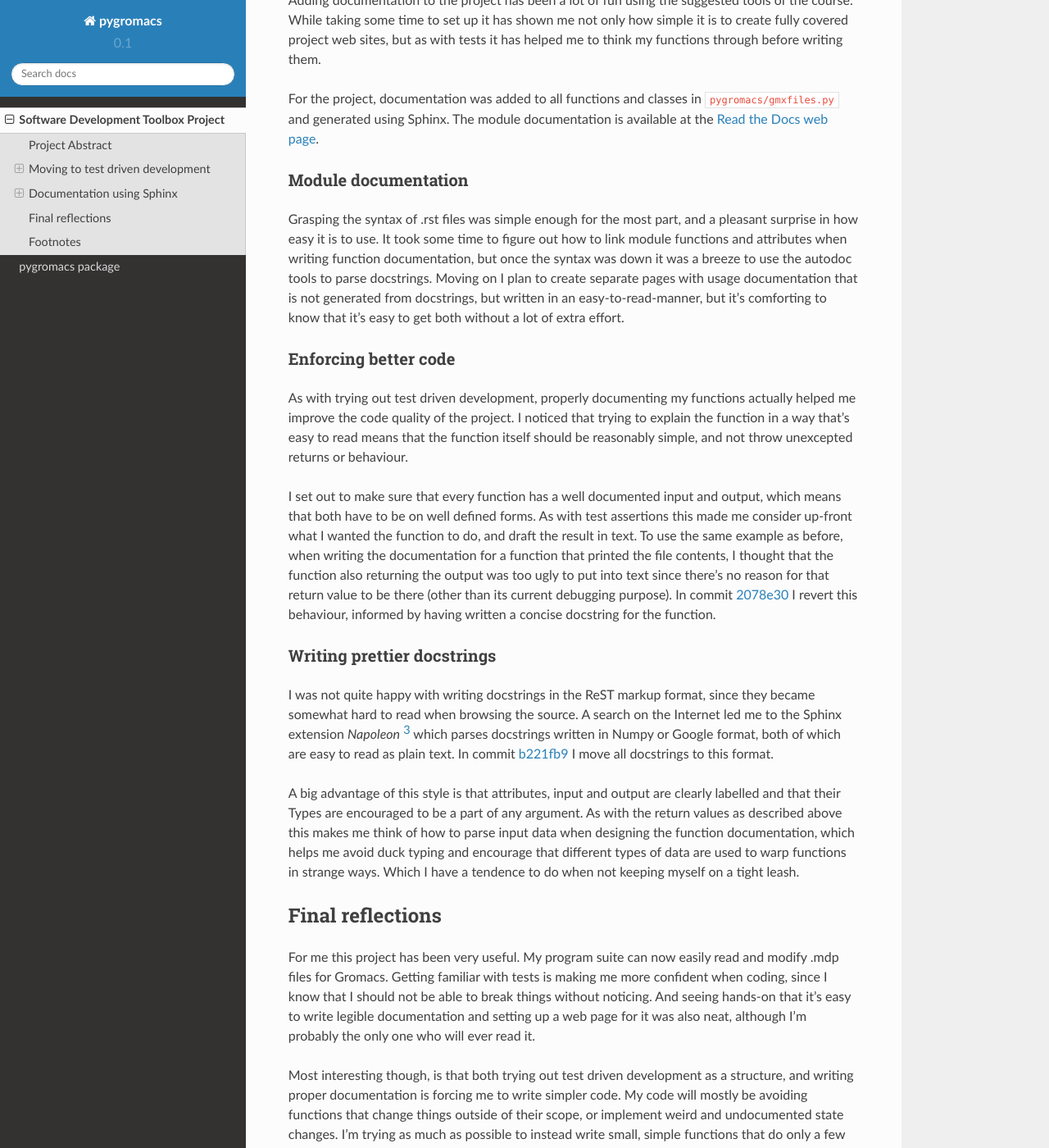
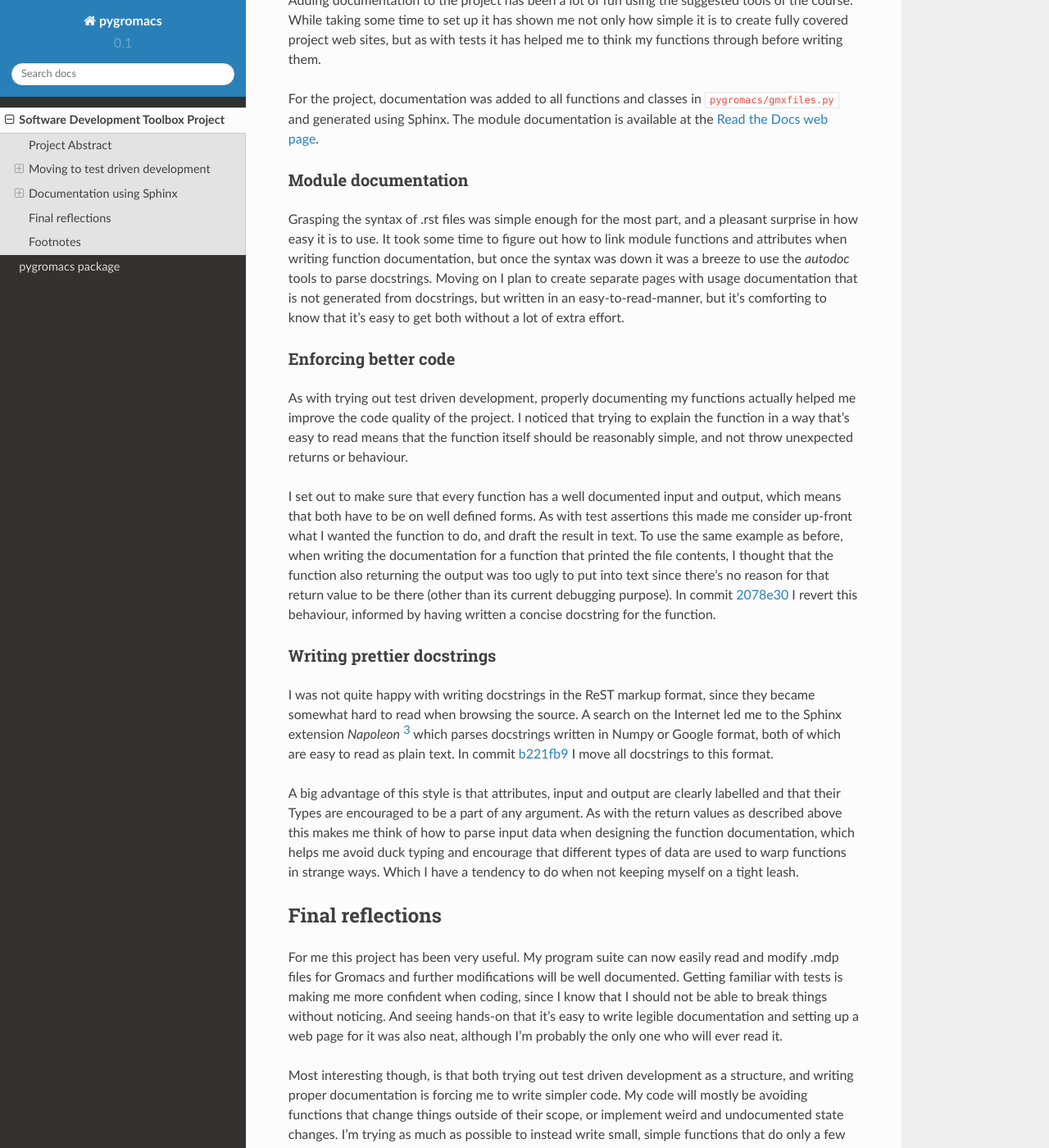
Before and after one commit to pjohansson/pygromacs, a Sphinx documentation site: the page built from docs/toolbox-project.rst, in a window 1280 px wide and 1400 px high, scrolled down 2703 px. Shown: the whole window at 82% size. Built offline with Sphinx 7.4.7 and the Read the Docs theme 2.0.0, drawn with Linux system fonts in a browser that asks for light colours; formulas are drawn with MathJax 3; some of the changed text lies outside the part shown.

Commit message:
Minor language corrections

```diff
--- a/docs/toolbox-project.rst
+++ b/docs/toolbox-project.rst
@@ -7,7 +7,7 @@
     Petter Johansson
 :Email:
     petter.johansson@scilifelab.se
-:Github:
+:Source:
     https://github.com/pjohansson/pygromacs
 
 
@@ -155,7 +154,7 @@
 and a pleasant surprise in how easy it is to use. It took some time to
 figure out how to link module functions and attributes when writing
 function documentation, but once the syntax was down it was a breeze
-to use the autodoc tools to parse docstrings. Moving on I plan to
+to use the `autodoc` tools to parse docstrings. Moving on I plan to
 create separate pages with usage documentation that is not generated
 from docstrings, but written in an easy-to-read-manner, but it's
 comforting to know that it's easy to get both without a lot of extra
@@ -167,7 +166,7 @@
 functions actually helped me improve the code quality of the project.
 I noticed that trying to explain the function in a way that's easy to
 read means that the function itself should be reasonably simple, and
-not throw unexcepted returns or behaviour.
+not throw unexpected returns or behaviour.
 
 I set out to make sure that every function has a well documented input
 and output, which means that both have to be on well defined forms.
@@ -194,7 +193,7 @@
 argument. As with the return values as described above this makes me think
 of how to parse input data when designing the function documentation, which
 helps me avoid duck typing and encourage that different types of data are
-used to warp functions in strange ways. Which I have a tendence to do when
+used to warp functions in strange ways. Which I have a tendency to do when
 not keeping myself on a tight leash.
 
 .. _b221fb9: https://github.com/pjohansson/pygromacs/commit/b221fb90f494f79317aecab9a58b7ec0adcc41a2
@@ -203,7 +202,8 @@
 Final reflections
 -----------------
 For me this project has been very useful. My program suite can now
-easily read and modify .mdp files for Gromacs. Getting familiar with tests
+easily read and modify .mdp files for Gromacs and further modifications
+will be well documented. Getting familiar with tests
 is making me more confident when coding, since I know that I should not
 be able to break things without noticing. And seeing hands-on that it's easy
 to write legible documentation and setting up a web page for it was also
```
Also changed, not shown: other parts of docs/toolbox-project.rst (+3 -4 lines).
